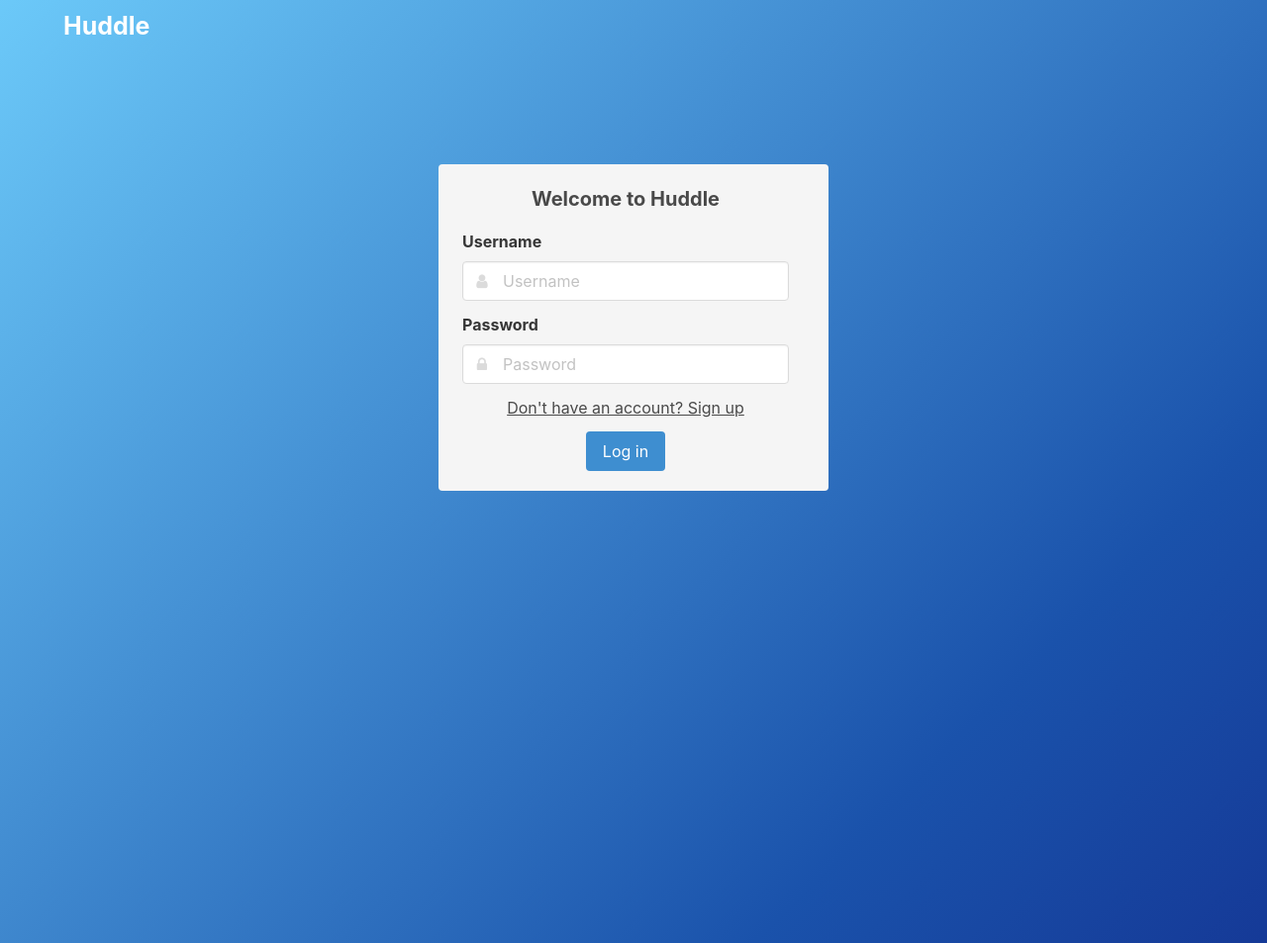
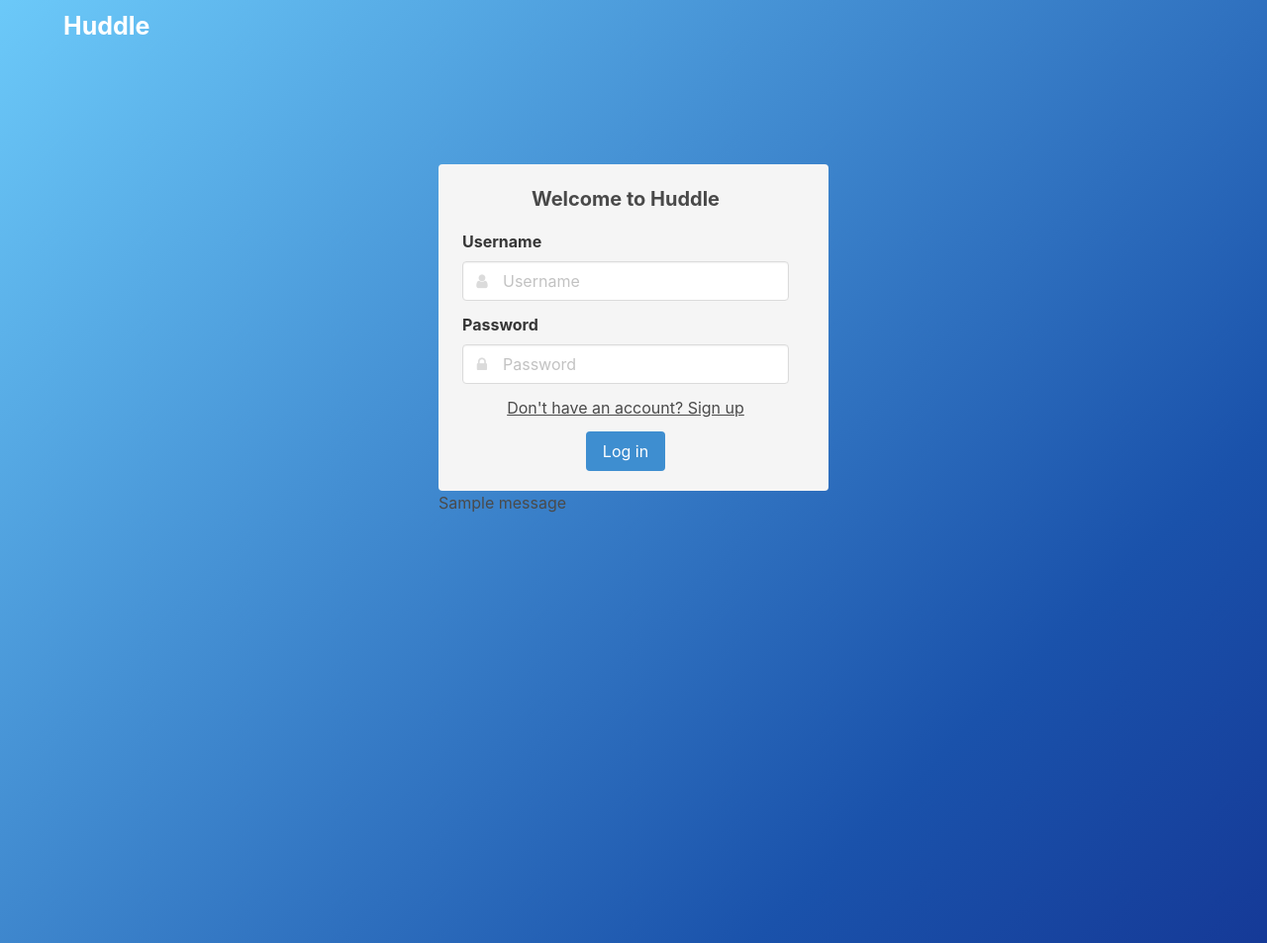
Before and after one commit to pabdue/Huddle, a Django app: page /huddle/login/ in a window 1280 px wide. Shown: the top 953 px of the page at 99% size. Run offline with Django 4.2, Linux system fonts and the light colour scheme; tables that the repository leaves empty hold one stand-in row (values such as "Sample post"); one stand-in notice (Sample message) is shown.

Commit message:
working on it

```diff
--- a/Huddle_app/templates/login.html
+++ b/Huddle_app/templates/login.html
@@ -64,6 +64,15 @@
                                 </form>
                             </div>
                         </div>
+                        {% if messages %}
+                        <div class="messages">
+                            {% for message in messages %}
+                            <div class="{{ message.tags }}">
+                                {{ message }}
+                            </div>
+                            {% endfor %}
+                        </div>
+                        {% endif %}
                     </div>
                 </section>
             </div>
```
